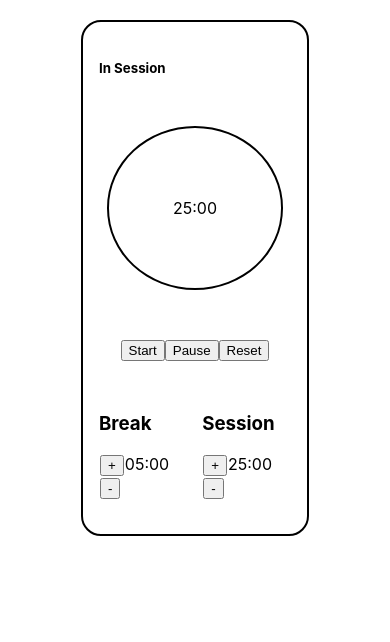
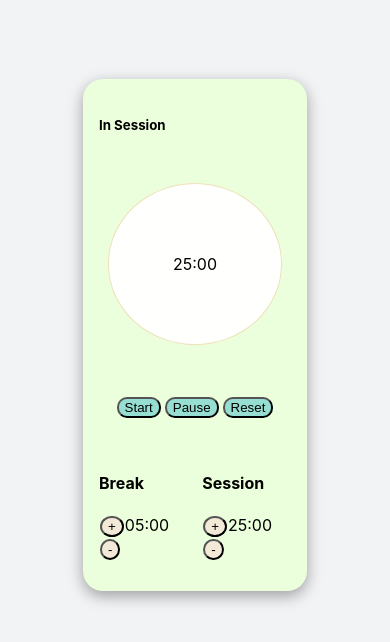
Before and after one commit to codeAdventureNow/Pomodoro, a React (Create React App) app: page / in a window 390 px wide. Shown: the top 642 px of the page. Built offline with nearby package versions, Linux system fonts and the light colour scheme.

Commit message:
margin is based on media query for mobile, colors reverse based In Session or On Break

```diff
--- a/src/App.css
+++ b/src/App.css
@@ -2,16 +2,17 @@
   display: flex;
   flex-direction: row;
   justify-content: center;
+  align-items: center;
+  height: 100vmin;
+  margin-top: 50px;
 }
 
 .remote {
-  margin: 20px;
   width: 12rem;
   height: 30rem;
   border-radius: 20px;
-  border: 2px solid black;
-  position: relative;
   padding: 1rem;
+  box-shadow: rgba(0, 0, 0, 0.35) 0px 5px 15px;
 }
 
 .clock {
@@ -21,10 +22,11 @@
   align-items: center;
   width: 90%;
   height: 10rem;
-  border: 2px solid black;
+  border: 1px solid #efe0bb;
   border-radius: 50%;
   margin: 50px auto;
   position: relative;
+  background-color: #fffffd;
 }
 
 .countDownNumber {
@@ -47,4 +49,27 @@
 
 .break-session-buttons {
   margin: 1px;
+  border-radius: 50%;
+  background-color: #f2ead6;
 }
+
+/* .background-green {
+  background-color: #ecffdc;
+}
+
+.background-blue {
+  background-color: #96ded1;
+} */
+
+.middleButtons {
+  /* background-color: #96ded1; */
+  border-radius: 10px;
+  margin: 2px;
+  outline: none;
+}
+
+@media only screen and (max-width: 600px) {
+  .App {
+    margin-top: 140px;
+  }
+}
--- a/src/App.js
+++ b/src/App.js
@@ -1,3 +1,4 @@
+import sound from './assets/Whistle.m4a';
 import './App.css';
 import { useState, useEffect } from 'react';
 
@@ -8,20 +9,18 @@ function App() {
   const [breakLength, setBreakLength] = useState(300000);
   const [takeBreak, setTakeBreak] = useState(false);
 
-  let content;
-
-  if (takeBreak) {
-    content = <h5>On Break</h5>;
-  } else {
-    content = <h5>In Session</h5>;
+  function play() {
+    new Audio(sound).play();
   }
 
   if (time === 0) {
+    play();
     setTakeBreak(true);
     setTime(breakLength);
   }
 
   if (time === 0 && takeBreak) {
+    play();
     setTakeBreak(false);
     setTime(sessionLength);
   }
@@ -80,21 +79,50 @@ function App() {
 
   return (
     <div className='App'>
-      <div className='remote'>
-        {content}
+      <div
+        className='remote'
+        style={{
+          backgroundColor: takeBreak ? '#96DED1' : '#ecffdc',
+        }}
+      >
+        {takeBreak ? <h5>On Break</h5> : <h5>In Session</h5>}
         <div className='clock'>
           <span>{('0' + (Math.floor(time / 60000) % 60)).slice(-2)}:</span>
           <span>{('0' + (Math.floor(time / 1000) % 60)).slice(-2)}</span>
         </div>
         <div className='start-pause-reset'>
-          <button onClick={() => setRunning(true)}>Start</button>
-          <button onClick={() => setRunning(false)}>Pause</button>
-          <button onClick={resetToDefault}>Reset</button>
+          <button
+            style={{
+              backgroundColor: takeBreak ? '#ecffdc' : '#96DED1',
+            }}
+            className='middleButtons'
+            onClick={() => setRunning(true)}
+          >
+            Start
+          </button>
+          <button
+            style={{
+              backgroundColor: takeBreak ? '#ecffdc' : '#96DED1',
+            }}
+            className='middleButtons'
+            onClick={() => setRunning(false)}
+          >
+            Pause
+          </button>
+          <button
+            style={{
+              backgroundColor: takeBreak ? '#ecffdc' : '#96DED1',
+            }}
+            className='middleButtons'
+            onClick={resetToDefault}
+          >
+            Reset
+          </button>
         </div>
 
         <div className='break-session'>
           <div>
-            <h3>Break</h3>
+            <h4>Break</h4>
             <button
               onClick={incrementBreakLength}
               className='break-session-buttons'
@@ -116,7 +144,7 @@ function App() {
             </button>
           </div>
           <div>
-            <h3>Session</h3>
+            <h4>Session</h4>
             <button
               onClick={incrementSessionLength}
               className='break-session-buttons'
@@ -135,6 +163,7 @@ function App() {
             >
               -
             </button>
+            {/* <button onClick={play}>Sound</button> */}
           </div>
         </div>
       </div>
--- a/src/index.css
+++ b/src/index.css
@@ -5,6 +5,7 @@ body {
     sans-serif;
   -webkit-font-smoothing: antialiased;
   -moz-osx-font-smoothing: grayscale;
+  background-color: #f2f3f4;
 }
 
 code {
```
Also changed, not shown: 1 other file (tests, documents, lock files or other folders).
